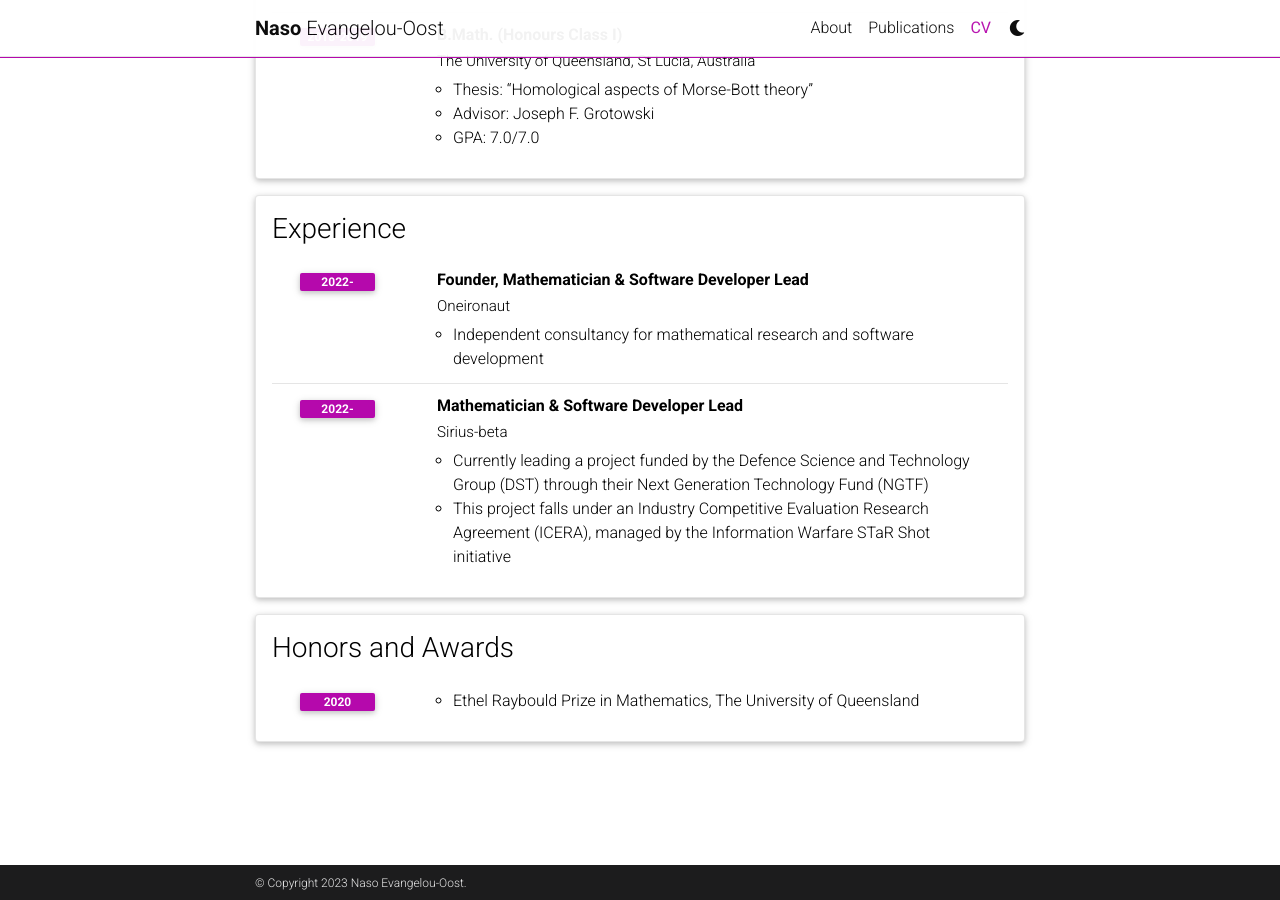
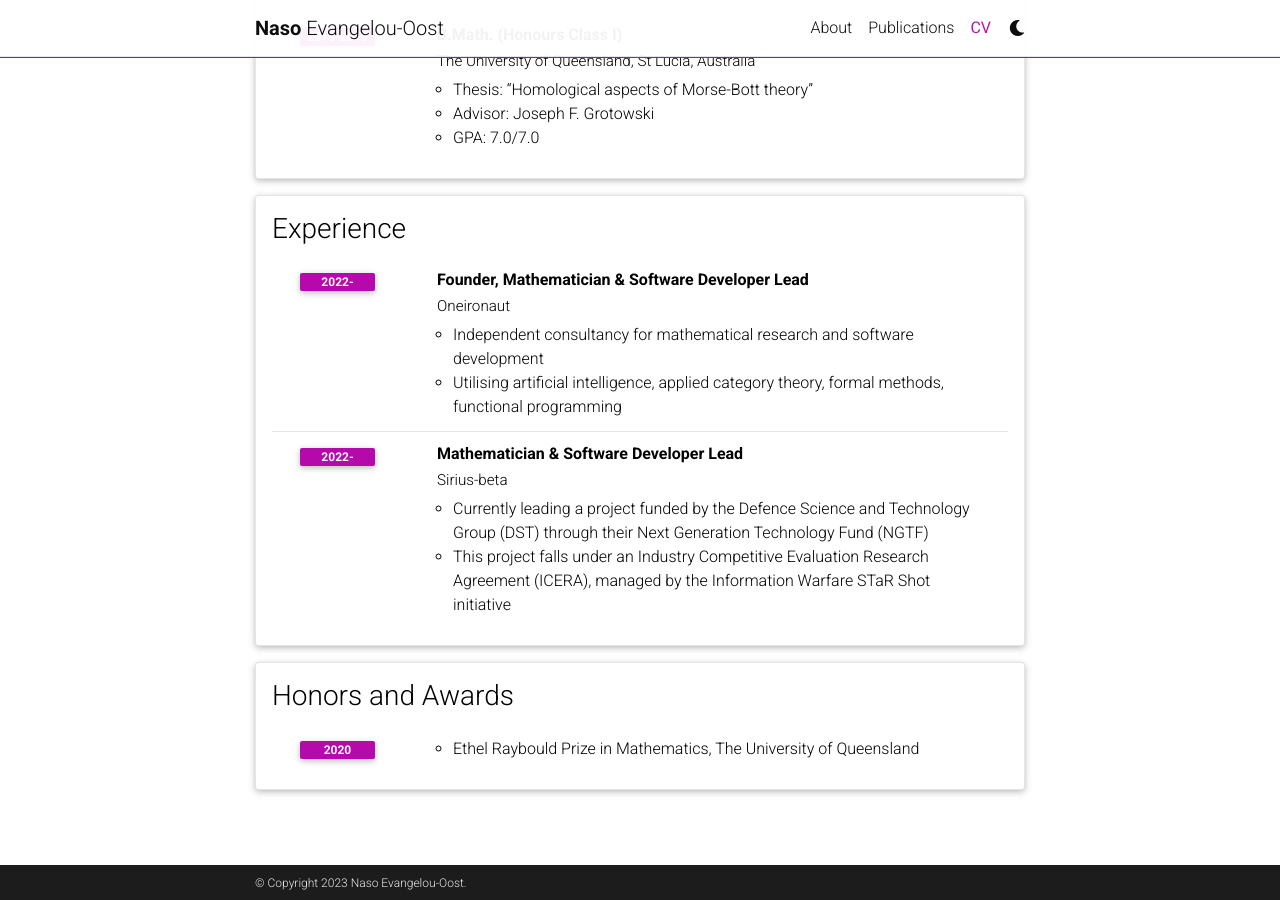
Before and after one commit to nasosev/nasosev.github.io, a Jekyll site: the page built from _pages/cv.md, in a window 1280 px wide and 900 px high, scrolled down 537 px. Built offline with Jekyll 4.4.1, drawn with Linux system fonts in a browser that asks for light colours; comment, search, counter and statistics services are not loaded; a style sheet for code colours, icons or effects is not loaded.

Commit message:
update cv

```diff
--- a/_data/cv.yml
+++ b/_data/cv.yml
@@ -37,6 +37,7 @@
       year: 2022-
       description:
         - Independent consultancy for mathematical research and software development
+        - Utilising artificial intelligence, applied category theory, formal methods, functional programming
 
     - title: Mathematician & Software Developer Lead
       institution: Sirius-beta
```
Also changed, not shown: 1 other file.
